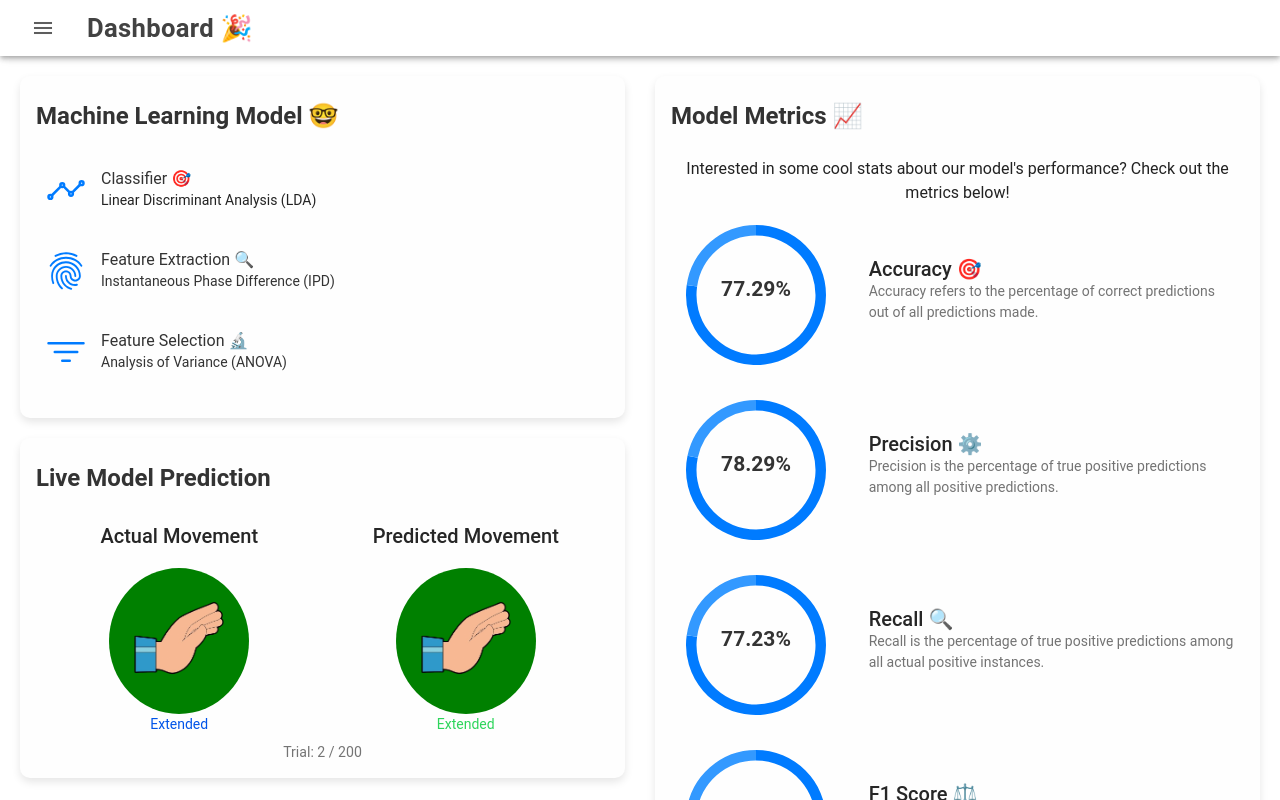
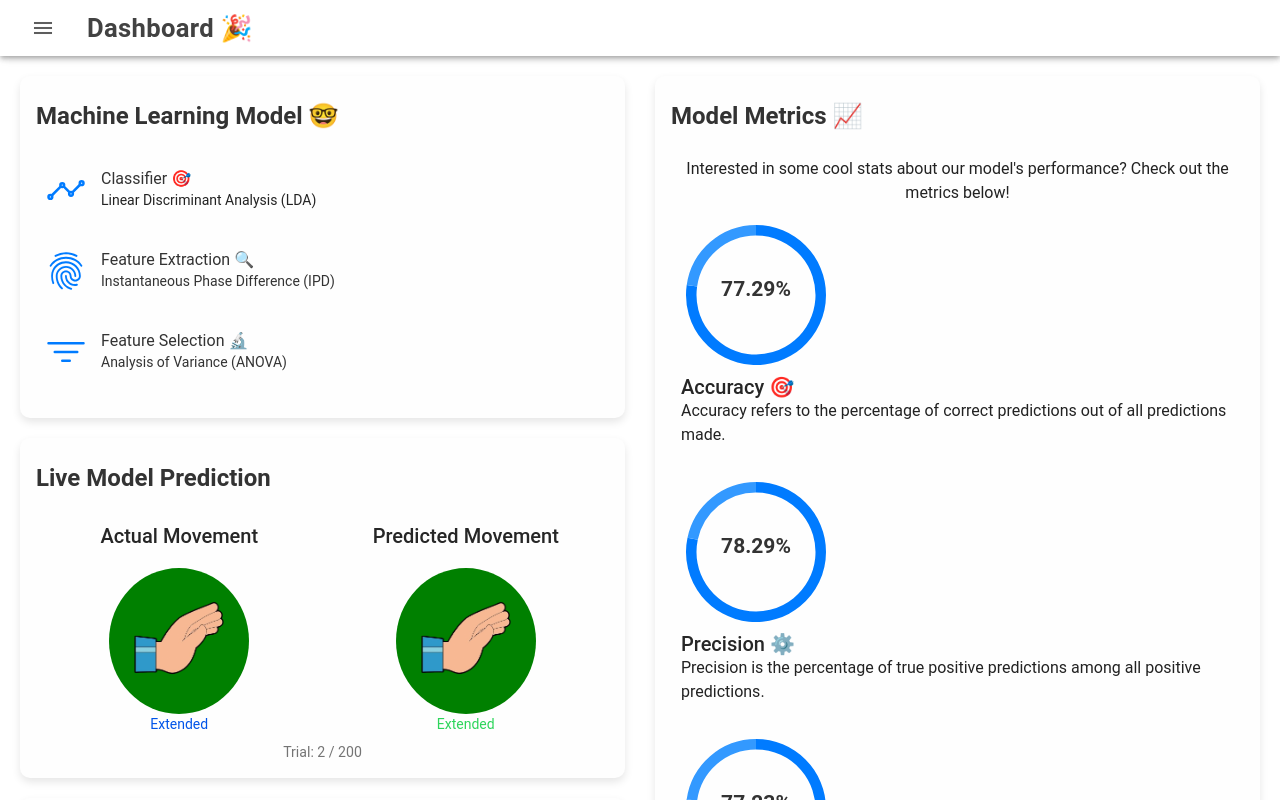
Before and after one commit to meneerfrikkie/MachineLearningDashboard, a React (Vite) app: page /home in a window 1280 px wide. Built offline with nearby package versions, Linux system fonts and the light colour scheme.

Commit message:
style: Home Updates

```diff
--- a/src/pages/Home.tsx
+++ b/src/pages/Home.tsx
@@ -112,6 +112,28 @@ const Home: React.FC = () => {
                 >
                   <WristPredictionAnimation />
                 </motion.div>
+
+                {/* EEG Channels Image and Description in one card */}
+                <motion.div
+                  initial={{ y: -100, opacity: 0 }}
+                  animate={{ y: 0, opacity: 1 }}
+                  transition={{ duration: 0.5 }}
+                >
+                  <IonCard className="custom-card playful-card">
+                    <IonCardHeader className="card-header">
+                      <IonCardTitle className="card-title">EEG Channels Used 🧠</IonCardTitle>
+                    </IonCardHeader>
+                    <IonCardContent>
+                      <div className="image-wrapper">
+                        <img src="./images/ChannelPair2.png" alt="EEG Channels Used" className="eeg-image" />
+                      </div>
+                      <IonText>
+                        We use various EEG channels to understand brain activity better. Channels x, y, and z help us
+                        capture the coolest brain waves!
+                      </IonText>
+                    </IonCardContent>
+                  </IonCard>
+                </motion.div>
               </IonCol>
 
               {/* Model Metrics Card */}
@@ -134,9 +156,9 @@ const Home: React.FC = () => {
                           <IonCol size="4">
                             <CircularChart percentage={77.29} />
                           </IonCol>
-                          <IonCol size="8">
+                          <IonCol size="12">
                             <IonCardTitle>Accuracy 🎯</IonCardTitle>
-                            <IonText>
+                            <IonText className="metric-description">
                               Accuracy refers to the percentage of correct predictions out of all predictions made.
                             </IonText>
                           </IonCol>
@@ -145,9 +167,9 @@ const Home: React.FC = () => {
                           <IonCol size="4">
                             <CircularChart percentage={78.29} />
                           </IonCol>
-                          <IonCol size="8">
+                          <IonCol size="12">
                             <IonCardTitle>Precision ⚙️</IonCardTitle>
-                            <IonText>
+                            <IonText className="metric-description">
                               Precision is the percentage of true positive predictions among all positive predictions.
                             </IonText>
                           </IonCol>
@@ -156,9 +178,9 @@ const Home: React.FC = () => {
                           <IonCol size="4">
                             <CircularChart percentage={77.23} />
                           </IonCol>
-                          <IonCol size="8">
+                          <IonCol size="12">
                             <IonCardTitle>Recall 🔍</IonCardTitle>
-                            <IonText>
+                            <IonText className="metric-description">
                               Recall is the percentage of true positive predictions among all actual positive instances.
                             </IonText>
                           </IonCol>
@@ -167,9 +189,9 @@ const Home: React.FC = () => {
                           <IonCol size="4">
                             <CircularChart percentage={77.01} />
                           </IonCol>
-                          <IonCol size="8">
+                          <IonCol size="12">
                             <IonCardTitle>F1 Score ⚖️</IonCardTitle>
-                            <IonText>
+                            <IonText className="metric-description">
                               The F1 score is the harmonic mean of precision and recall, providing a balance between the two.
                             </IonText>
                           </IonCol>
@@ -184,29 +206,7 @@ const Home: React.FC = () => {
 
           <IonGrid>
             <IonRow>
-              {/* Right Side: EEG Channels Image and Description in one card */}
-              <IonCol size="12" size-md="6">
-                <motion.div
-                  initial={{ y: -100, opacity: 0 }}
-                  animate={{ y: 0, opacity: 1 }}
-                  transition={{ duration: 0.5 }}
-                >
-                  <IonCard className="custom-card playful-card">
-                    <IonCardHeader className="card-header">
-                      <IonCardTitle className="card-title">EEG Channels Used 🧠</IonCardTitle>
-                    </IonCardHeader>
-                    <IonCardContent>
-                      <div className="image-wrapper">
-                        <img src="./images/ChannelPair2.png" alt="EEG Channels Used" className="eeg-image" />
-                      </div>
-                      <IonText>
-                        We use various EEG channels to understand brain activity better. Channels x, y, and z help us
-                        capture the coolest brain waves!
-                      </IonText>
-                    </IonCardContent>
-                  </IonCard>
-                </motion.div>
-              </IonCol>
+
             </IonRow>
           </IonGrid>
         </IonContent>
```
